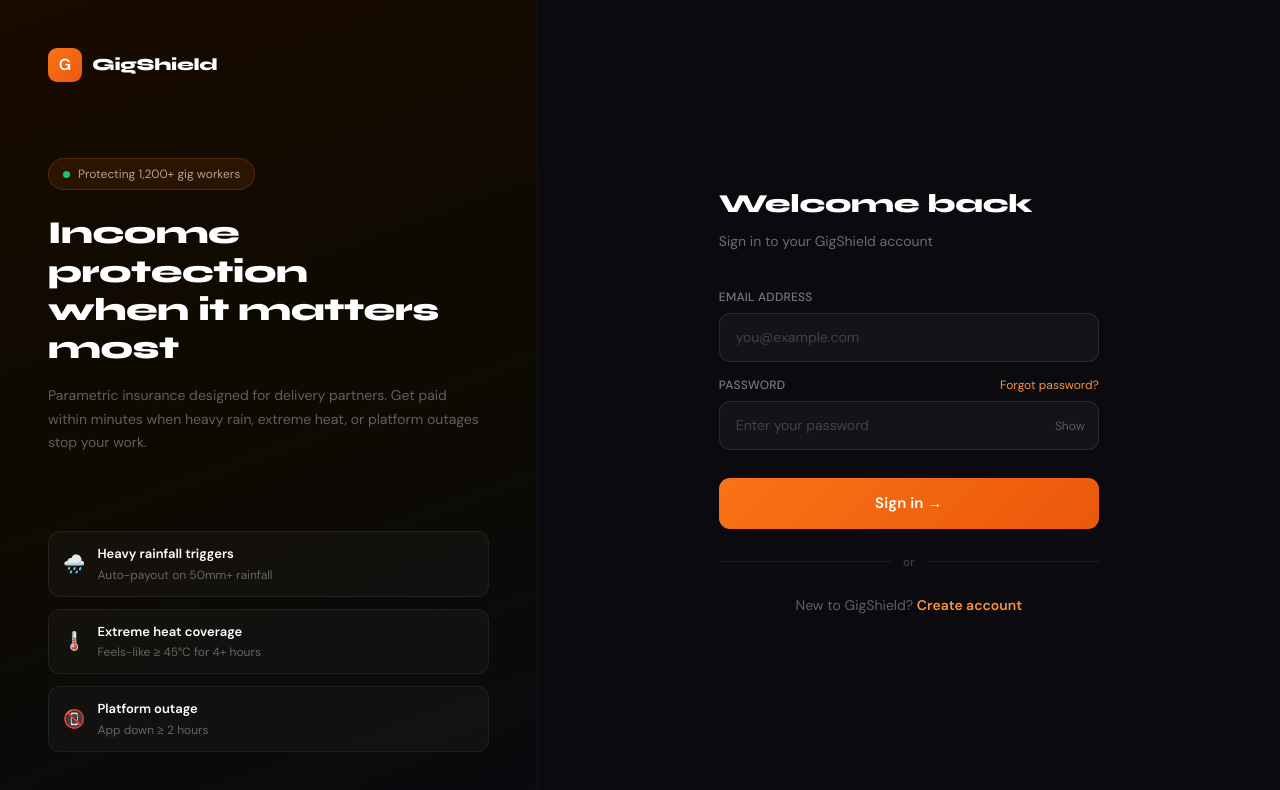
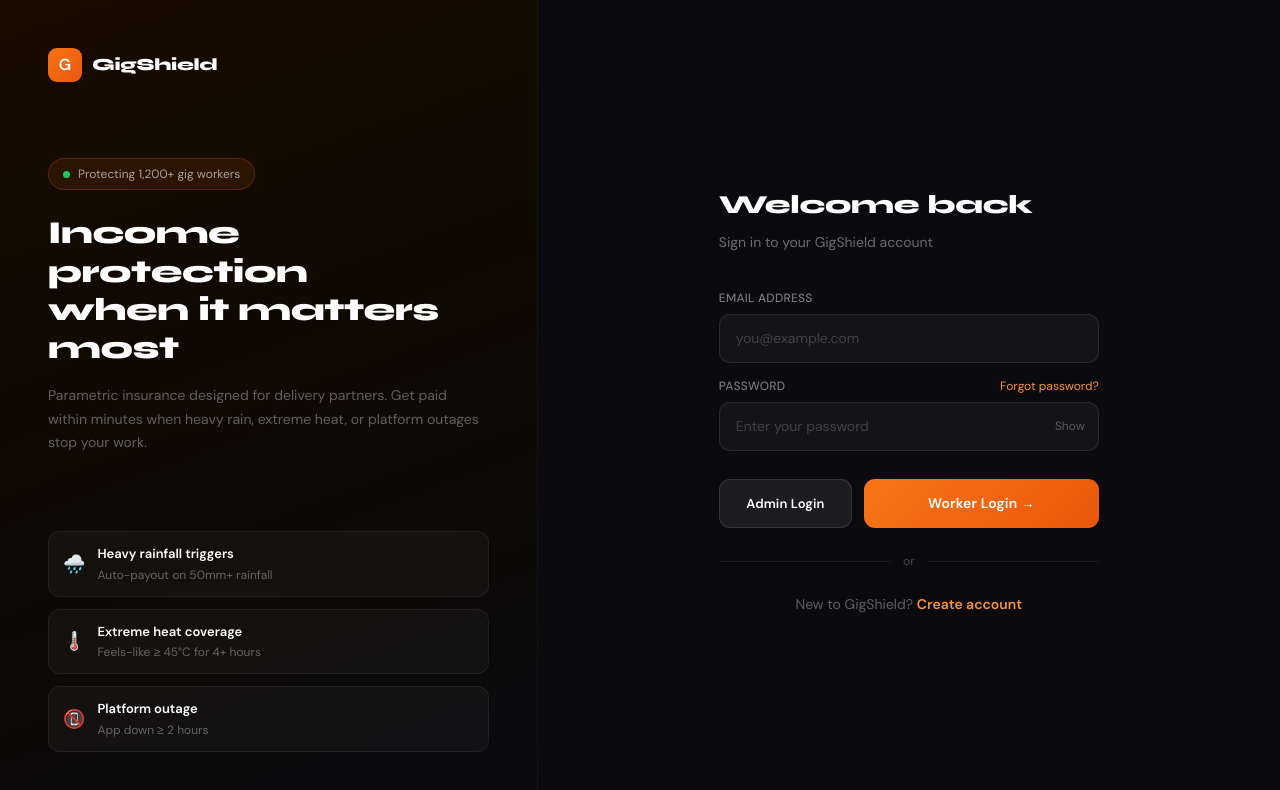
Before and after one commit to ArjunRajputGLA/Guidewire-DEVTrails-Hackathon, a Next.js app: page /login in a window 1280 px wide. Shown: the top 790 px of the page. Built offline with nearby package versions, Linux system fonts and the light colour scheme; no server answers.

Commit message:
separated admin and worker login

```diff
--- a/src/app/(auth)/login/page.tsx
+++ b/src/app/(auth)/login/page.tsx
@@ -208,16 +208,16 @@ export default function LoginPage() {
   const [loading, setLoading] = useState(false)
   const [showPass, setShowPass] = useState(false)
 
-  const handleLogin = async () => {
+  const handleLogin = async (role: 'admin' | 'worker' = 'worker') => {
     if (!email || !password) { setError('Please fill in all fields'); return }
 
-    // Hardcoded admin login
-    if (email === 'admin@gigshield.com' && password === '123456') {
+    // Admin login path
+    if (role === 'admin' || (email === 'admin@gigshield.com' && password === '123456')) {
       const res = login(email, password)
       if (res.success) {
         router.push('/admin/dashboard')
       } else {
-        setError(res.error || 'Failed to login')
+        setError(res.error || 'Failed to login as admin')
       }
       return
     }
@@ -375,7 +375,7 @@ export default function LoginPage() {
               type="email"
               value={email}
               onChange={e => setEmail(e.target.value)}
-              onKeyDown={e => e.key === 'Enter' && handleLogin()}
+              onKeyDown={e => e.key === 'Enter' && handleLogin('worker')}
               placeholder="you@example.com"
               style={{
                 width: '100%', padding: '13px 16px',
@@ -402,7 +402,7 @@ export default function LoginPage() {
                 type={showPass ? 'text' : 'password'}
                 value={password}
                 onChange={e => setPassword(e.target.value)}
-                onKeyDown={e => e.key === 'Enter' && handleLogin()}
+              onKeyDown={e => e.key === 'Enter' && handleLogin('worker')}
                 placeholder="Enter your password"
                 style={{
                   width: '100%', padding: '13px 44px 13px 16px',
@@ -425,22 +425,41 @@ export default function LoginPage() {
             </div>
           </div>
 
+          <div style={{ display: 'flex', gap: '12px' }}>
             <button
               className="sign-btn"
-            onClick={handleLogin}
+              onClick={() => handleLogin('admin')}
               disabled={loading}
               style={{
-              width: '100%', padding: '14px',
-              background: loading ? 'rgba(249,115,22,0.35)' : 'linear-gradient(135deg, #f97316, #ea580c)',
-              border: 'none', borderRadius: 11,
-              color: '#fff', fontSize: 15, fontWeight: 600,
+                flex: 1, padding: '14px',
+                background: loading ? 'rgba(255,255,255,0.05)' : 'rgba(255,255,255,0.08)',
+                border: '1px solid rgba(255,255,255,0.1)', borderRadius: 11,
+                color: '#fff', fontSize: 13, fontWeight: 600,
                 cursor: loading ? 'not-allowed' : 'pointer',
                 fontFamily: '"DM Sans", sans-serif',
                 letterSpacing: '0.01em',
               }}
             >
-            {loading ? 'Signing in...' : 'Sign in →'}
+              {loading ? '...' : 'Admin Login'}
             </button>
+
+            <button
+              className="sign-btn"
+              onClick={() => handleLogin('worker')}
+              disabled={loading}
+              style={{
+                flex: 2, padding: '14px',
+                background: loading ? 'rgba(249,115,22,0.35)' : 'linear-gradient(135deg, #f97316, #ea580c)',
+                border: 'none', borderRadius: 11,
+                color: '#fff', fontSize: 14, fontWeight: 600,
+                cursor: loading ? 'not-allowed' : 'pointer',
+                fontFamily: '"DM Sans", sans-serif',
+                letterSpacing: '0.01em',
+              }}
+            >
+              {loading ? 'Signing in...' : 'Worker Login →'}
+            </button>
+          </div>
 
           <div style={{
             display: 'flex', alignItems: 'center', gap: 12,
```
Lines whose indentation alone changed are shown as unchanged.
